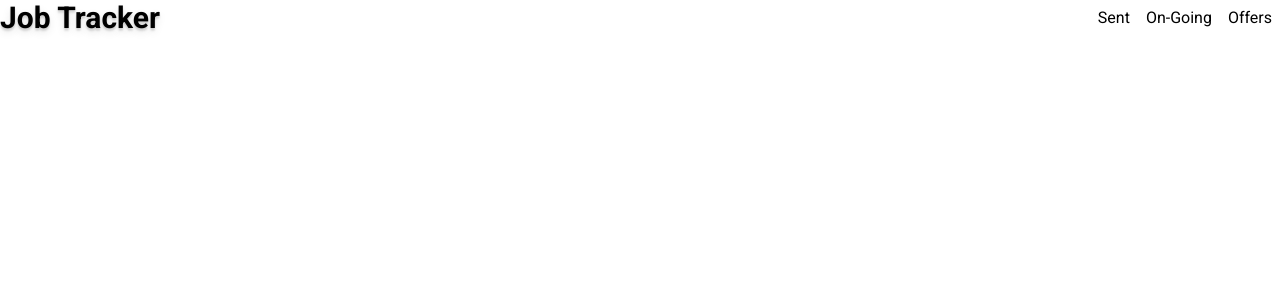
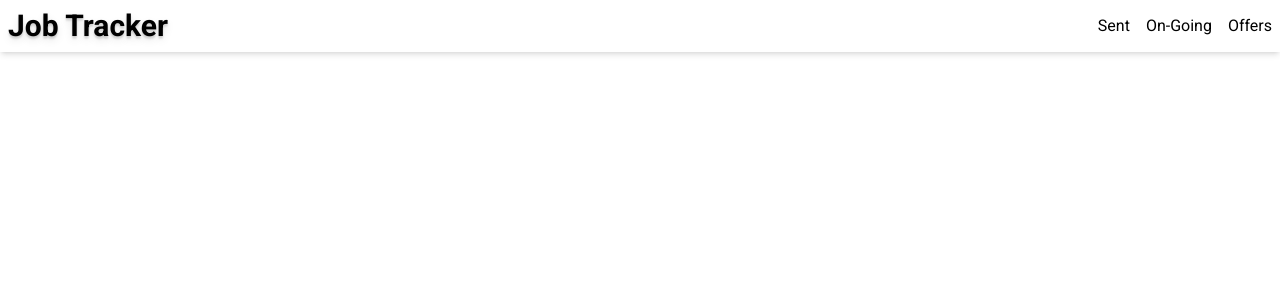
Before and after one commit to AndreaMargutti/job-tracker-react, a React (Vite) app: page / in a window 1280 px wide. Shown: the top 300 px of the page. Built offline with nearby package versions, Linux system fonts and the light colour scheme.

Commit message:
Enhance Navbar and Title components: add shadow to Navbar for better visibility and improve link styling with hover effects in Navbar; add padding to Title for better spacing.

```diff
--- a/src/components/Navbar.tsx
+++ b/src/components/Navbar.tsx
@@ -3,12 +3,18 @@ import Title from "./Title";
 export default function Navbar() {
   return (
     <>
-      <nav className="flex justify-between items-center">
+      <nav className="flex justify-between items-center shadow-md">
         <Title title="Job Tracker" />
         <div className="*:mx-2">
-          <a href="#">Sent</a>
-          <a href="#">On-Going</a>
-          <a href="#">Offers</a>
+          <a href="#" className="hover:underline underline-offset-4">
+            Sent
+          </a>
+          <a href="#" className="hover:underline underline-offset-4">
+            On-Going
+          </a>
+          <a href="#" className="hover:underline underline-offset-4">
+            Offers
+          </a>
         </div>
       </nav>
     </>
--- a/src/components/Title.tsx
+++ b/src/components/Title.tsx
@@ -5,7 +5,7 @@ type TitleProps = {
 export default function Title({ title }: TitleProps) {
   return (
     <>
-      <h1 className="text-3xl font-bold text-shadow-lg">
+      <h1 className="text-3xl font-bold text-shadow-lg p-2">
         <a href="/">{title}</a>
       </h1>
     </>
```
